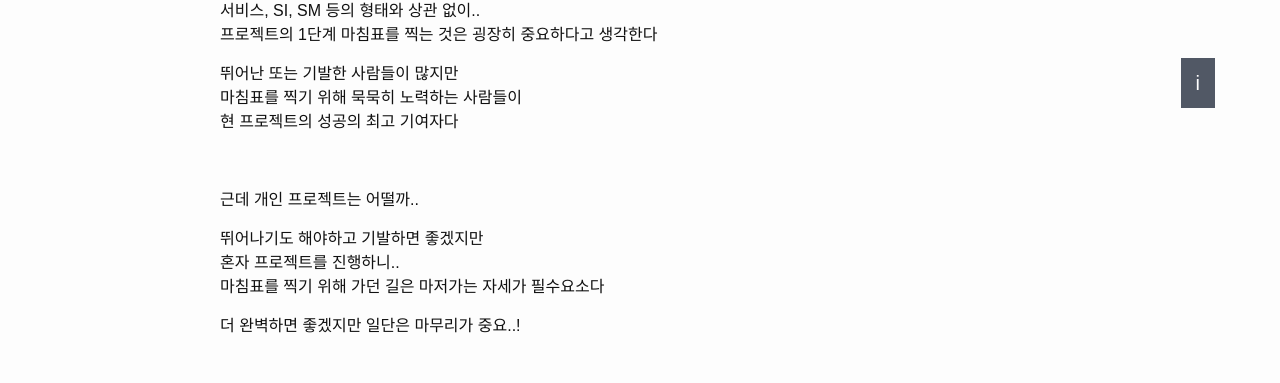
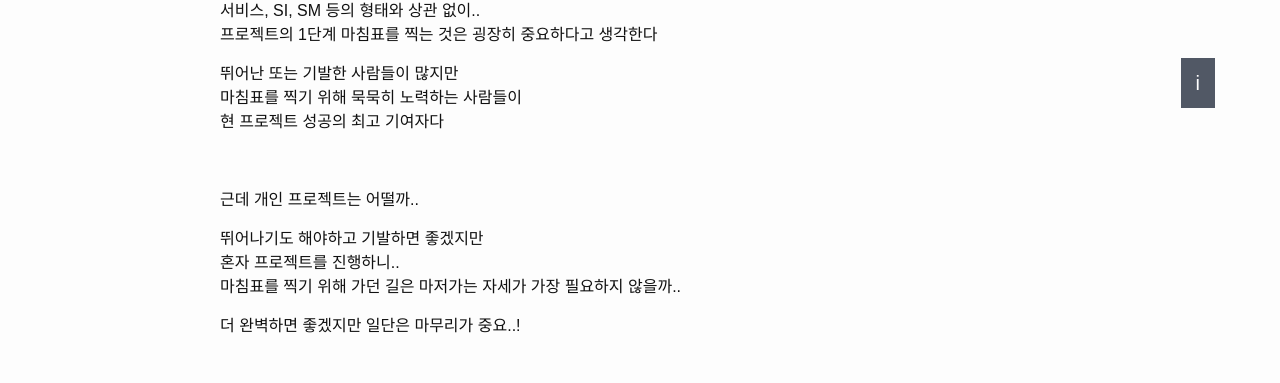
Before and after one commit to dveamer/dveamer.github.io, a Jekyll site: the page built from _posts/Diary/2018-06-23-Closing.md, in a window 1280 px wide. Shown: the part 772-1155 px from the top of the page. Built offline with Jekyll 4.4.1, drawn with Linux system fonts in a browser that asks for light colours; comment, search, counter and statistics services are not loaded.

Commit message:
homepage

```diff
--- a/_posts/Diary/2018-06-23-Closing.md
+++ b/_posts/Diary/2018-06-23-Closing.md
@@ -23,7 +23,7 @@ categories: Diary
 
 뛰어난 또는 기발한 사람들이 많지만
 마침표를 찍기 위해 묵묵히 노력하는 사람들이
-현 프로젝트의 성공의 최고 기여자다
+현 프로젝트 성공의 최고 기여자다
 
 <br>
 
@@ -31,7 +31,7 @@ categories: Diary
 
 뛰어나기도 해야하고 기발하면 좋겠지만
 혼자 프로젝트를 진행하니..
-마침표를 찍기 위해 가던 길은 마저가는 자세가 필수요소다
+마침표를 찍기 위해 가던 길은 마저가는 자세가 가장 필요하지 않을까..
 
 더 완벽하면 좋겠지만 일단은 마무리가 중요..!
 
```
